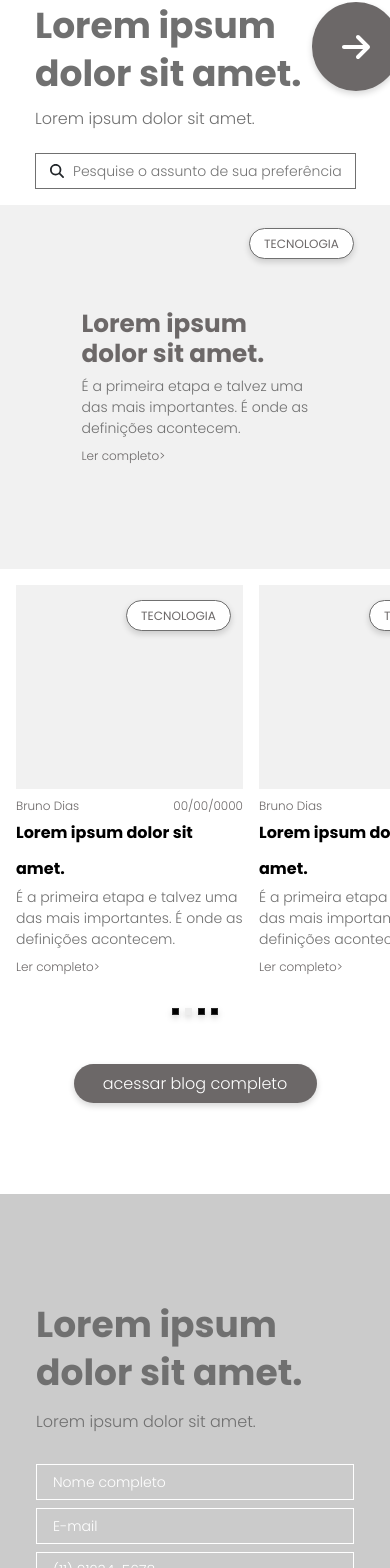
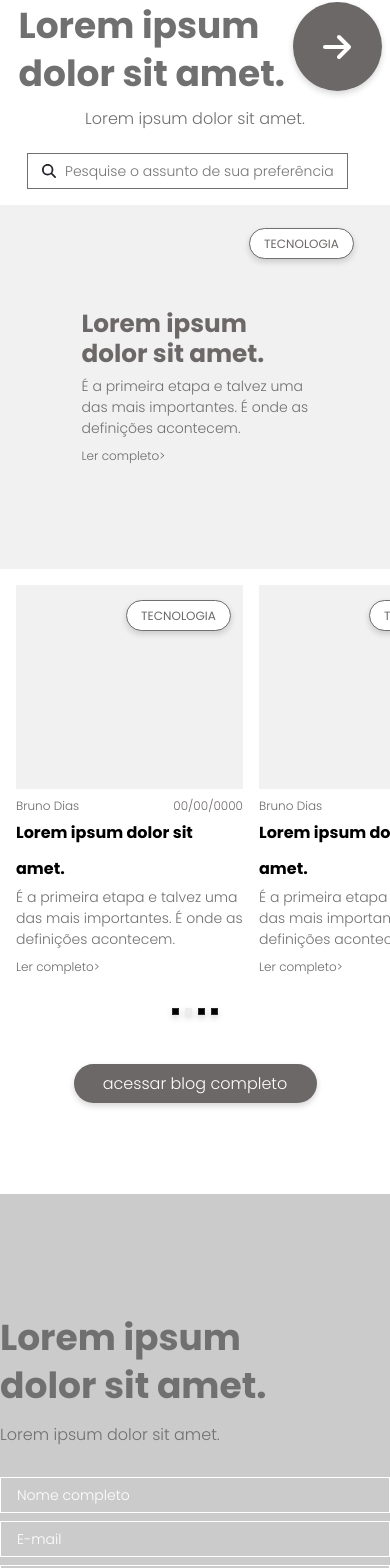
Before and after one commit to PiviaN/ProjetoBlog, a React (Create React App) app: page / in a window 390 px wide. Shown: the part 5193-6761 px from the top of the page. Built offline with nearby package versions, Linux system fonts and the light colour scheme.

Commit message:
sessão de blog e form

```diff
--- a/src/components/Blog/Blog.css
+++ b/src/components/Blog/Blog.css
@@ -237,6 +237,7 @@
 
   .blog-mobile {
     padding-top: 97px;
+    width: 100%;
   }
 
   .overflow-x-hidden {
@@ -247,8 +248,6 @@
   .control-blog-title {
     width: 274px;
     height: 99px;
-    margin-right: 5px;
-    margin-left: 35px;
   }
 
   .blog-title {
@@ -269,7 +268,6 @@
   }
 
   .blog-subtitle {
-    margin-left: 35px;
     font-size: 16px;
     line-height: 36px;
     margin-bottom: 16px;
@@ -280,7 +278,6 @@
   }
 
   .search-area {
-    margin-left: 50px;
     margin-bottom: 16px;
   }
 
--- a/src/components/Blog/Blog.js
+++ b/src/components/Blog/Blog.js
@@ -160,7 +160,7 @@ export default function Blog() {
 
       <section className="blog-mobile">
         <div className="d-flex flex-column">
-          <div className="d-flex overflow-x-hidden">
+          <div className="d-flex overflow-x-hidden justify-content-center">
             <div className="control-blog-title">
               <h1 className="blog-title">Lorem ipsum dolor sit amet.</h1>
             </div>
@@ -168,8 +168,10 @@ export default function Blog() {
               <FontAwesomeIcon icon={faArrowRight} size="2xl" color="#fff" />
             </div>
           </div>
-          <p className="blog-subtitle">Lorem ipsum dolor sit amet.</p>
-          <div className="d-flex align-items-center search-area">
+          <p className="blog-subtitle text-center">
+            Lorem ipsum dolor sit amet.
+          </p>
+          <div className="d-flex align-items-center justify-content-center search-area">
             <FontAwesomeIcon
               icon={faSearch}
               size="sm"
--- a/src/components/Form/Form.css
+++ b/src/components/Form/Form.css
@@ -103,10 +103,9 @@
 @media (max-width: 1199.98px) {
   .form {
     height: 615px;
-    padding-left: 36px;
-    padding-right: 36px;
-    padding-top: 107px;
-    padding-bottom: 133px;
+    display: flex;
+    justify-content: center;
+    align-items: center;
   }
 
   .form-title {
```
